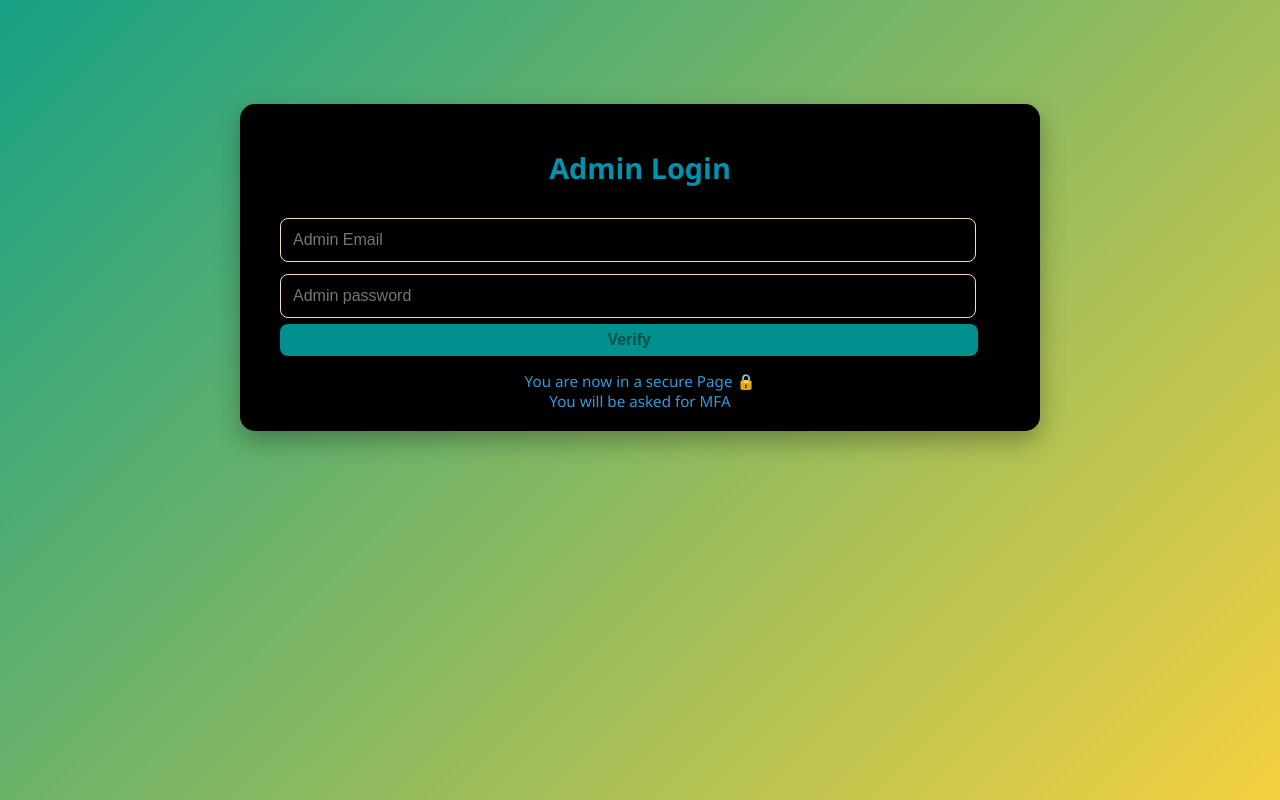
After one commit to AlvinGeorge-AG/GadNEXUS, a Flask app: page /admin in a window 1280 px wide. The commit adds this page. Run offline with Flask 3, Linux system fonts and the light colour scheme.

Commit message:
Added Admin Page With MFA verification as email otp

```diff
--- a/app.py
+++ b/app.py
@@ -4,8 +4,9 @@ from pymongo import MongoClient
 from werkzeug.security import check_password_hash , generate_password_hash
 from dotenv import load_dotenv
 from datetime import datetime
+from email.mime.text import MIMEText
 from bson import ObjectId
-import os
+import os , random , smtplib
 
 now = datetime.now()
 app = Flask(__name__)
@@ -13,17 +14,21 @@ load_dotenv()
 #for hiding secert details from public
 app.secret_key = os.getenv("key")
 MONGO_URL = os.getenv("MONGO_URL")
+adminuser = os.getenv("ADMIN_USER")
+adminpass = os.getenv("ADMIN_PASS")
+apppass = os.getenv("APP_PASS")
 # defining variable's for user interaction
 flag = False
 boo = 0
 notboo = 0
 loginerror=0
-
+global adminbool
 #connecting app to Mongodb Atlas
 client = MongoClient(MONGO_URL)
 db = client["gadnexus"]
 users = db["users"]
 posts= db["posts"]
+
 
 
 #defining the needed route's
@@ -39,7 +44,6 @@ def index():
         notboo = 1
     return render_template("index.html",data=data,boo=boo,notboo=notboo)
 
-
 @app.route("/login",methods=["POST","GET"])
 def login():
     if(request.method=="POST"):
@@ -52,7 +56,6 @@ def login():
         else:
             return render_template("error.html",error = "Username or Password is Incorrect !",loginerror=1)
     return render_template("login.html", flag = False)
-
 
 @app.route("/register",methods=["POST","GET"])
 def reg():
@@ -70,8 +73,6 @@ def reg():
         else:
             return render_template("register.html")
 
-
-
 @app.route("/dashboard")
 def dash():
 
@@ -80,7 +81,6 @@ def dash():
         return render_template("dashboard.html",user=session["username"],data=data)
     else:
             return render_template("error.html",error="Please Log In !")
-
 
 @app.route("/dashboard/delete",methods=["POST"])
 def delete():
@@ -120,7 +120,6 @@ def logout():
     else:
         return render_template("error.html",error="Please Log In First !")
 
-
 @app.route("/reset", methods=["POST","GET"])
 def reset():
      if(request.method=="POST"):
@@ -138,8 +137,6 @@ def reset():
             return render_template("error.html",error="Email or Username Not Found !")
      else:
         return render_template("reset.html")
-
-
 
 @app.route("/dashboard/upload",methods=["POST","GET"])
 def post_upload():
@@ -159,6 +156,61 @@ def post_upload():
     else:
             return render_template("error.html",error="Please Log In !")
 
+@app.route("/admin",methods=["POST","GET"])
+def admin():
+    if(request.method=="POST"):
+        email = request.form.get("email")
+        password = request.form.get("password")
+        if (email==adminuser and password==adminpass):
+            otp = random.randint(100000,999999)
+            session["otp"]=str(otp)
+            send_otp(email,otp)
+            return render_template("verify-otp.html")
+        else:
+            return render_template("error.html",error="You Are Not An Admin !")
+    else:
+        return render_template("admin.html")
+
+@app.route("/verify-otp",methods=["POST","GET"])
+def otp():
+    if(request.method=="POST"):
+        otp = request.form.get('otp')
+        if(otp==session["otp"]):
+            global adminbool
+            adminbool = 1
+            return redirect("/admin-page")
+        else:
+            return render_template("verify-otp.html", flag=True,message="Incorrect OTP , Please try Again !")
+    else:
+        return render_template("verify-otp.html")
+
+@app.route("/admin-page")
+def adpag():
+    if(adminbool):
+        data = list(posts.find())
+        return render_template("admin-page.html",data=data)
+    else:
+        return render_template("error.html",error="Please Sign In as an Admin !")
+
+def send_otp(receiver_email,otp):
+    sender = adminuser
+    app_pass = apppass
+    message = MIMEText(f"Your ADMIN OTP Code For GadNEXUS Is: {otp} , Please Dont Reply To This Message .")
+    message['Subject'] = "Your Admin OTP Code"
+    message['From'] = sender
+    message['To'] = receiver_email
+
+    try:
+        # Connect to Gmail SMTP server
+        server = smtplib.SMTP('smtp.gmail.com', 587)
+        server.starttls()  # Enable TLS encryption
+        server.login(sender, app_pass)
+        server.sendmail(sender, receiver_email, message.as_string())
+        server.quit()
+        return True
+    except Exception as e:
+        print("Error sending email:", e)
+        return False
 
 
 #for debugging
--- /dev/null
+++ b/templates/admin.html
@@ -0,0 +1,91 @@
+{% extends "layout.html" %}
+
+{% block title %}
+
+<title>Login</title> {% endblock %}
+{% block style %}
+
+<style>
+    body {
+      background: linear-gradient(135deg, #16a085, #f4d03f);
+      font-family: 'Segoe UI', sans-serif;
+      margin: 0;
+      padding: 0;
+      min-height: 100vh;
+      display: flex;
+      justify-content: center;
+      align-items: center; }
+      .login-box {
+        background: rgb(0, 0, 0);
+        padding: 20px 40px;
+        border-radius: 15px;
+        box-shadow: 0 10px 25px rgba(0, 0, 0, 0.3);
+        width: 95%;
+        max-width: 400px;
+        min-width: 800px;
+        min-height: 300px;
+        margin-top: -7cm;
+        color: wheat;
+        box-sizing: border-box; }
+    .login-box h2 {
+      margin-bottom: 25px;
+      color: #0093ad;
+      text-align: center;
+      font-size: 1.8rem;
+      padding: -1px;
+    }
+       .login-box input {
+        width: 93%;
+        min-height: 10%;
+        padding: 12px;
+        margin: 6px 0px;
+        border: 1px solid wheat;
+        border-radius: 8px;
+        background-color: #000000;
+        color: aliceblue;
+        font-size: 1rem; }
+        .login-box button {
+          width: 97%;
+          padding: 7px;
+          border: none;
+          background-color: #00918f;
+          color: rgb(10, 77, 79);
+          border-radius: 8px;
+          font-weight: bold;
+          font-size: 1rem;
+          cursor: pointer;
+          transition: background 0.2s ease; }
+          .login-box button:hover { background-color: #25ceb7; }
+          .login-box a {
+              display: block;
+              margin-top: 15px;
+              text-align: center;
+              color: #3498db;
+              text-decoration: none;
+              font-size: 0.95rem; }
+          @media (max-height: 700px) {
+                   .login-box { padding: 25px 20px; } }
+          @media (max-width: 400px) { .login-box { padding: 30px 15px; font-size: 0.95rem; }
+          .login-box h2 { font-size: 1.5rem; } }
+    </style>
+{% endblock %}
+
+{% block inputform %}
+
+<div class="login-box">
+    <h2>Admin Login</h2>
+    <form method="POST" action="/admin">
+        <input type="email" name="email" placeholder="Admin Email" required>
+        <input type="password" name="password" placeholder="Admin password" required>
+        <button type="submit">Verify</button>
+    </form>
+    <a>You are now in a secure Page &#x1f512;<br>You will be asked for MFA</a>
+</div>
+{% endblock %}
+{% block js %}
+{% if flag %}
+<script>
+alert(`{{message}}`);
+</script>
+{% endif %}
+{% endblock %}
--- a/templates/error.html
+++ b/templates/error.html
@@ -22,6 +22,8 @@
     <h1>{{error}}</h1>
     {% if loginerror %}
       <a href="/login"><button class="btn btn-info text-white me-2">BACK</button></a>
+    {% elif admine %}
+      <a href="/otp-verify"><button class="btn btn-info text-white me-2">BACK</button></a>
     {% else %}
       <a href="/index"><button class="btn btn-info text-white me-2">GO HOME</button></a>
     {% endif %}
```
Also changed, not shown: templates/admin-page.html (added, +144 -0 lines), templates/verify-otp.html (added, +117 -0 lines).
